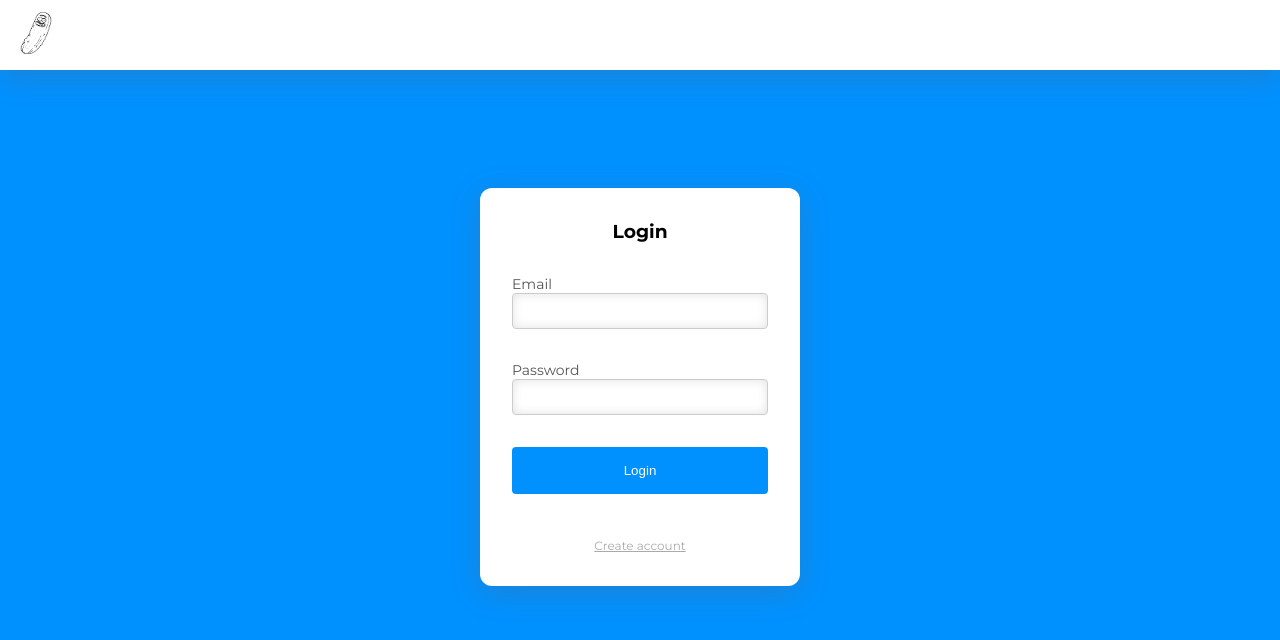
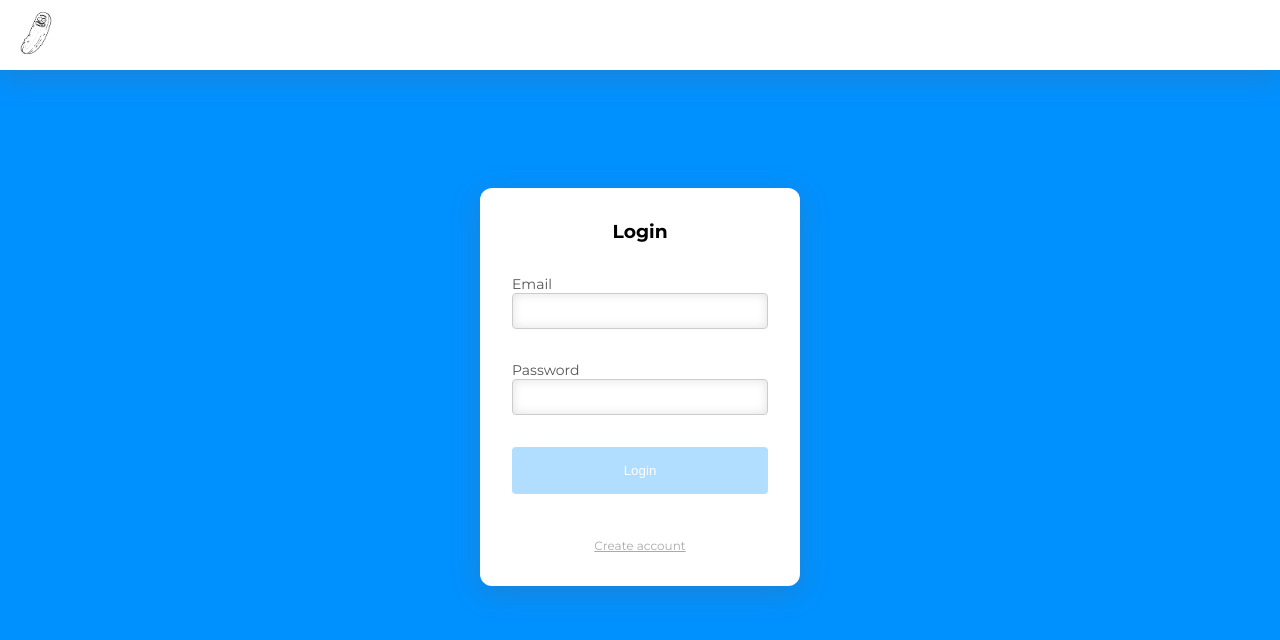
Before and after one commit to stygmah/rickmorty-ui, a Next.js app: page /login in a window 1280 px wide. Shown: the top 640 px of the page. Built offline with nearby package versions, Linux system fonts and the light colour scheme; no server answers.

Commit message:
env and cosmetics

```diff
--- a/src/helpers/validateInput.js
+++ b/src/helpers/validateInput.js
@@ -22,17 +22,17 @@ export const validateForm = (credentials) => {
 };
 
 
-export const validateLogin = (credentials) => {
+export const invalidLogin = (credentials) => {
   if (!credentials.email) {
-    return false;
+    return true;
   } else if (!EMAIL_REGEX.test(credentials.email)) {
-    return false;
+    return true;
   }
   if (!credentials.password) {
-    return false;
+    return true;
   }
   if (credentials.password.length < 8) {
-    return false;
+    return true;
   }
-  return true;
+  return false;
 };
--- a/src/pages/login.js
+++ b/src/pages/login.js
@@ -3,7 +3,7 @@ import { useState } from 'react';
 import Head from 'next/head';
 import { Container, LoginCard, FieldContainer, SubmitButton, CreateAccountLink } from '../styles/login.styled';
 import {signIn} from 'next-auth/react';
-import { validateLogin } from '../helpers/validateInput';
+import { invalidLogin } from '../helpers/validateInput';
 
 export default function Login() {
   const router = useRouter();
@@ -51,7 +51,7 @@ export default function Login() {
                 <label>Password</label>
                 <input type="password" value={credentials.password} onChange={({target})=> setCredentials({...credentials, password: target.value})}/>
               </FieldContainer>
-              <SubmitButton type="submit" disabled={validateLogin}>Login</SubmitButton>
+              <SubmitButton type="submit" disabled={invalidLogin(credentials)}>Login</SubmitButton>
             </form>
             <span>{error}</span>
             <CreateAccountLink href={'/register'}>Create account</CreateAccountLink>
--- a/src/pages/register.js
+++ b/src/pages/register.js
@@ -34,7 +34,7 @@ export default function Register() {
 
   const handleRegister = async () => {
     try{
-      const response = await fetch('http://localhost:8080/createUser', {
+      const response = await fetch(`${process.env.NEXT_PUBLIC_BACKEND_URL}/createUser`, {
         method: 'POST',
         headers: {'Content-Type': 'application/json'},
         body: JSON.stringify({
--- a/src/styles/characters.styled.js
+++ b/src/styles/characters.styled.js
@@ -32,6 +32,12 @@ export const PaginationButton = styled.button`
   border: none;
   margin: auto;
 
+  transition: all 0.3s ease;
+  cursor: pointer;
+  &:hover{
+    transform: translateY(-1px);
+  }
+
   .arrow {
     border: solid var(--blue);
     border-width: 0 5px 5px 0;
--- a/src/styles/index.styled.js
+++ b/src/styles/index.styled.js
@@ -14,4 +14,9 @@ export const Button = styled.button`
   border-radius: var(--border-radius);
   border: none;
   font-size: 18px;
+  transition: all 0.3s ease;
+  cursor: pointer;
+  &:hover{
+    transform: translateY(-1px);
+  }
 `;
--- a/src/styles/login.styled.js
+++ b/src/styles/login.styled.js
@@ -55,6 +55,14 @@ export const SubmitButton = styled.button`
   border-radius: 4px;
   width: 100%;
   margin-bottom: 12px;
+  transition: all 0.3s ease;
+  cursor: pointer;
+  &:disabled{
+    opacity: 0.3;
+  }
+  &:hover{
+    transform: translateY(-1px);
+  }
 `;
 
 export const CreateAccountLink = styled(Link)`
```
Also changed, not shown: 1 other file (tests, documents, lock files or other folders).
